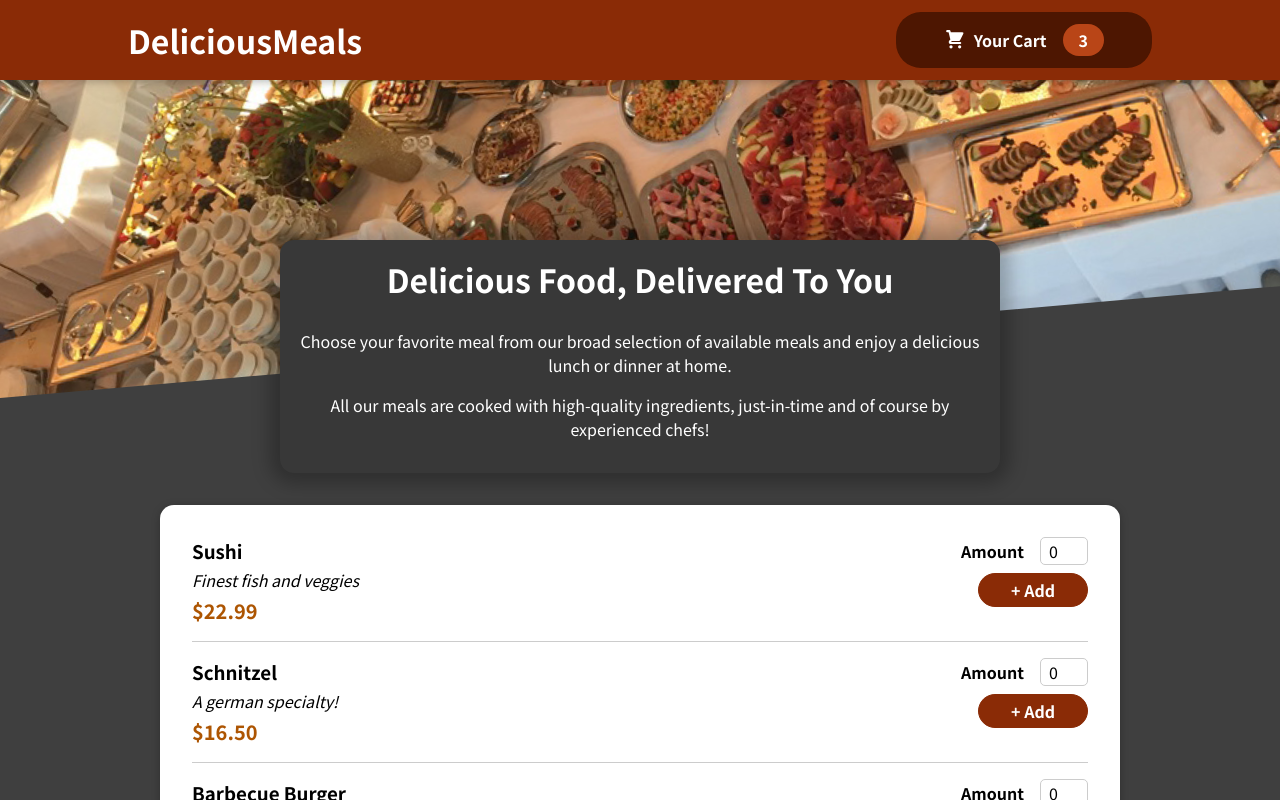
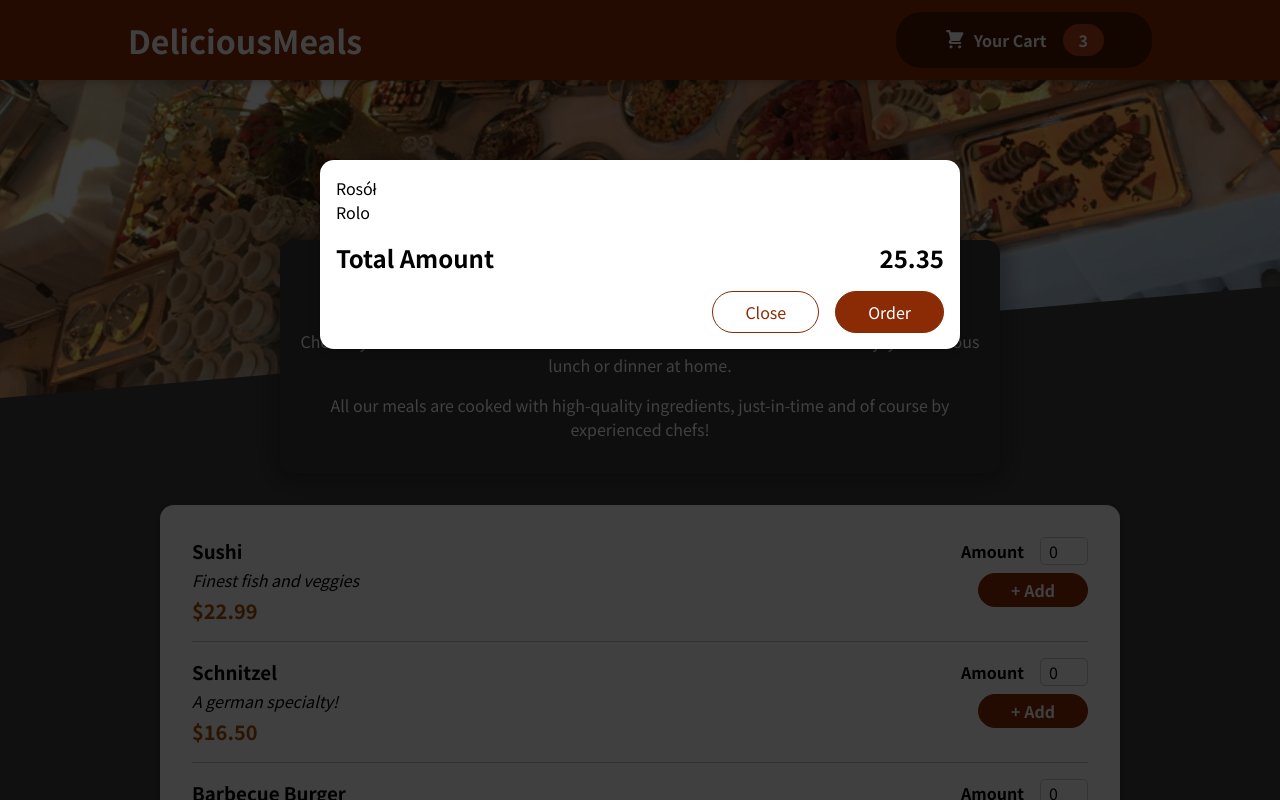
Before and after one commit to Joanna-Golofit/11-food-order-app, a React (Create React App) app: page / in a window 1280 px wide. Shown: the top 800 px of the page. Built offline with nearby package versions, Linux system fonts and the light colour scheme.

Commit message:
140. Adding a Modal via a React Portal

```diff
--- a/src/App.js
+++ b/src/App.js
@@ -1,9 +1,11 @@
+import Cart from "./components/Cart/Cart";
 import Header from "./components/Layout/Header";
 import Meals from "./components/Meals/Meals";
 
 function App() {
   return (
     <>
+      <Cart/>
       <Header />
       <main>
         <Meals />
--- a/src/components/Cart/Cart.js
+++ b/src/components/Cart/Cart.js
@@ -8,7 +8,7 @@ const Cart = (props) => {
   const cartItems =
     <ul className={classes['cart-items']}>
       {[{ id: 'c1', name: 'Rosół', amount: 2, price: 12.13 }, { name: "Rolo" }]
-        .map(item => <li>{item.name}</li >)}
+        .map(item => <li key={item.name}>{item.name}</li >)}
     </ul>
 
   return (
--- a/src/components/UI/Modal.js
+++ b/src/components/UI/Modal.js
@@ -1,13 +1,11 @@
 import React from 'react';
-import Cart from '../Cart/Cart';
 import classes from './Modal.module.css'
-
+import ReactDOM from 'react-dom'; // have to do it manually!
 
 const Backdrop = () => {
-  return (
-    <div className={classes.backdrop}></div>
-  )
+  return <div className={classes.backdrop}/>
 };
+
 const ModalOverlay = (props) => {
   return (
     <div className={classes.modal}>
```
